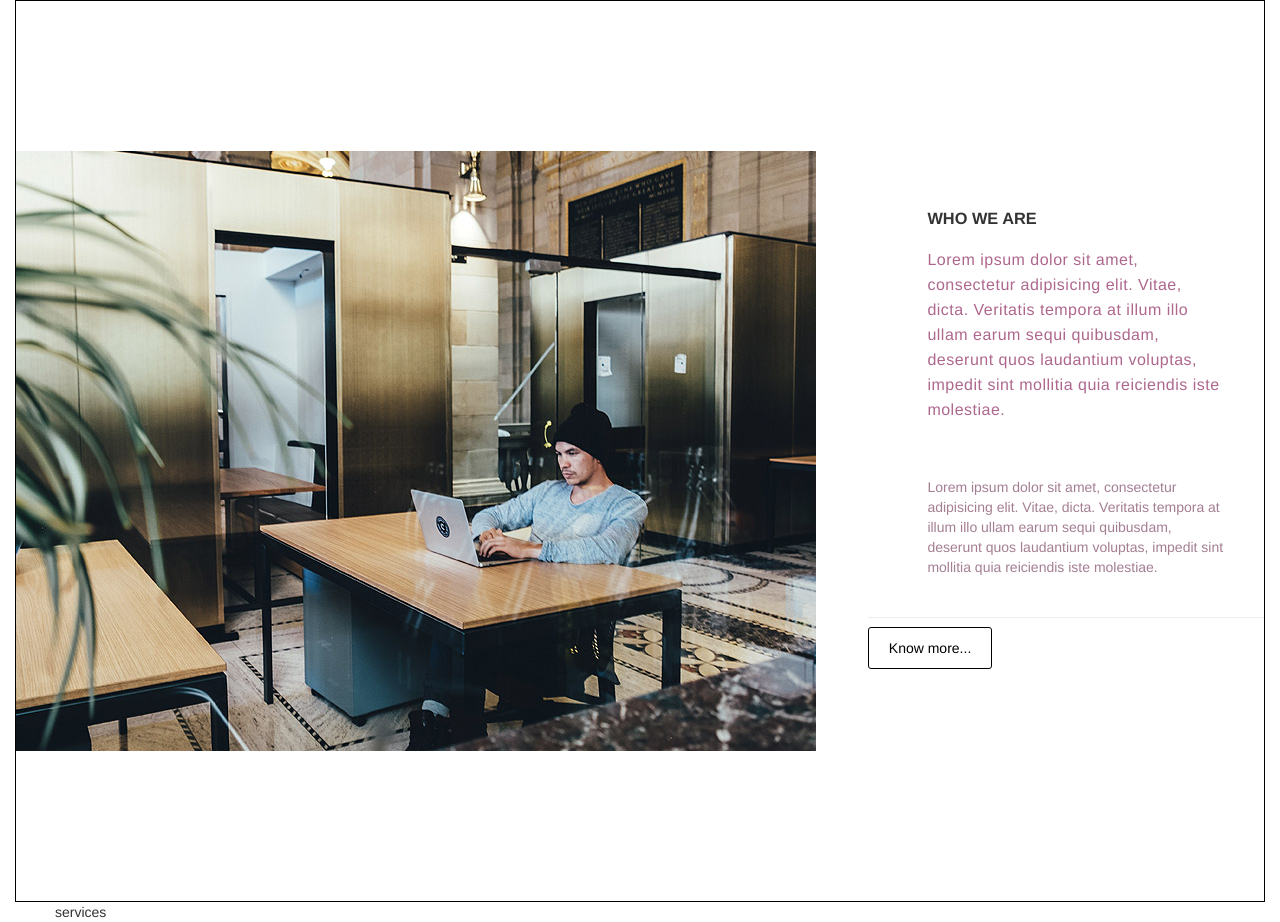
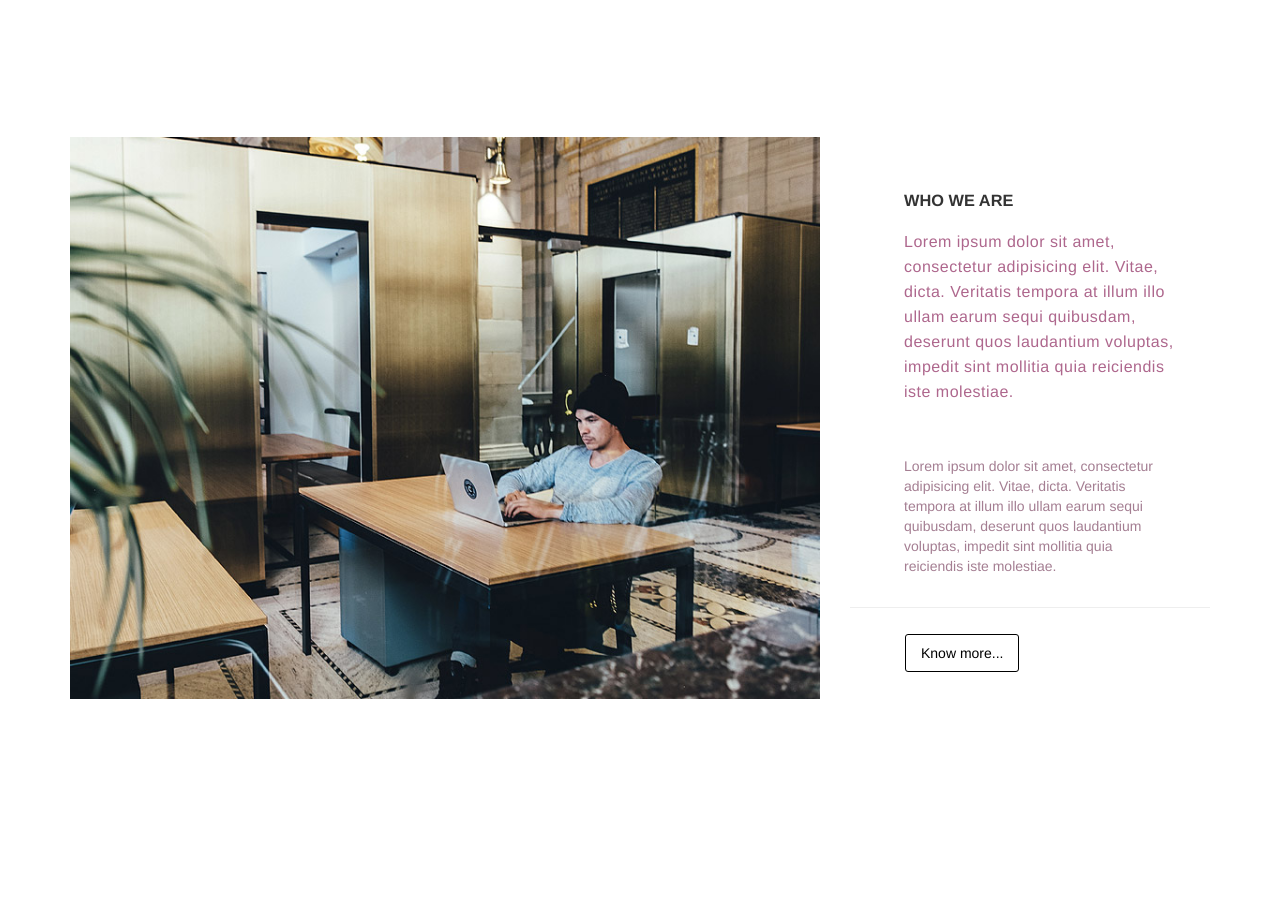
Before and after one commit to Nijat592/template-genesis, a plain HTML site: page index.html in a window 1280 px wide. After the commit the page ends 836 px from the top, so only its background shows below. Drawn offline with Linux system fonts and the light colour scheme.

Commit message:
(em)about section modification ended

```diff
--- a/css/style.css
+++ b/css/style.css
@@ -1,11 +1,10 @@
 
+/*em (about section start)*/
 
-/*--em starts-----------------------------------*/
 #about {
 	padding: 12% 0%;
 	width: auto;
 	height: auto;
-	border:1px solid black;
 }
 
 #about h3 {
@@ -22,16 +21,18 @@
 }
 
 .em_secondp {
-	padding: 0% 10% 5% 15%;
+	padding: 0% 10% 3% 15%;
 	color:#A47E92;
 }
 
 
 .em_btn {
+	margin-left: 55px;
 	color:black;
-	padding: 3% 5% 3% 5%;
+	padding: 10px 15px 10px 15px;
 	border:1px solid black;
 	border-radius: 3px;
+	line-height: 50px;s
 	transition: all 0.5s linear;
 }
 
@@ -40,4 +41,5 @@
 	color:white;
 	background-color: black;
 }
-/*--em ends-----------------------------------*/
+
+/*em (about section end)*/
--- a/index.html
+++ b/index.html
@@ -8,8 +8,12 @@
 <body>
 
 
+<!-- em starts -->
+
 <div class="container-fluid">
-	<div class="container" id="about">
+	<div class="container">
+	<div id="about">
+
 		<div class="row">
 			<div class="col-md-8 col-lg-8">
 				<div class="shekil_em"><img src="images/img1_em.jpg" class="img-responsive"></div>
@@ -25,12 +29,10 @@
 		</div>
 	</div>
 
-	<div class="container" id="services">
-		<div class="row">
-			services
-		</div>
 	</div>
-</div>
+	</div>
+
+<!-- em ends-->
 
 
 <script type="text/javascript" src="js/main.js"></script>
```
